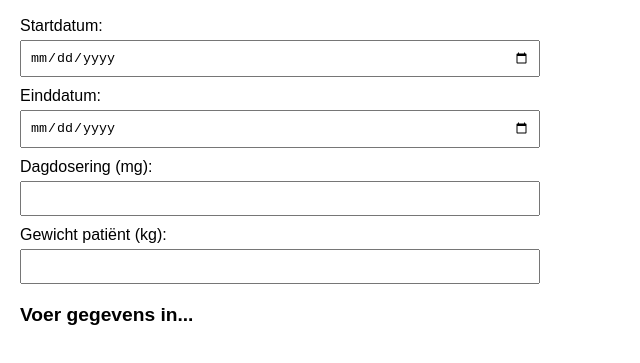
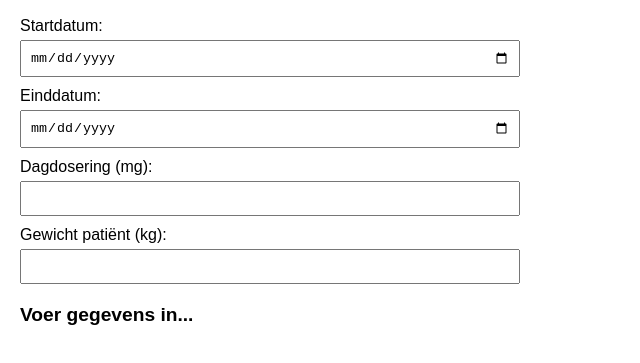
Before and after one commit to Miguelioman/TEST, a plain HTML site: page index.html in a window 1280 px wide. Shown: the part 51-414 px from the top of the page, without its empty margins (0-640 px from the left). Drawn offline with Linux system fonts and the light colour scheme.

Commit message:
Update index.html

```diff
--- a/index.html
+++ b/index.html
@@ -2,7 +2,7 @@
 <html lang="nl">
 <head>
     <meta charset="UTF-8">
-    <title>Medicatie mg/kg Calculator</title>
+    <title>mg/kg Berekening</title>
     <style>
         body {
             font-family: Arial, sans-serif;
@@ -10,8 +10,17 @@
             max-width: 500px;
         }
         label { display: block; margin-top: 10px; }
-        input { width: 100%; padding: 8px; margin-top: 5px; }
-        .result { margin-top: 20px; font-weight: bold; font-size: 1.2em; }
+        input {
+            width: 100%;
+            padding: 8px;
+            margin-top: 5px;
+            box-sizing: border-box;
+        }
+        .result {
+            margin-top: 20px;
+            font-weight: bold;
+            font-size: 1.2em;
+        }
     </style>
 </head>
 <body>
```
